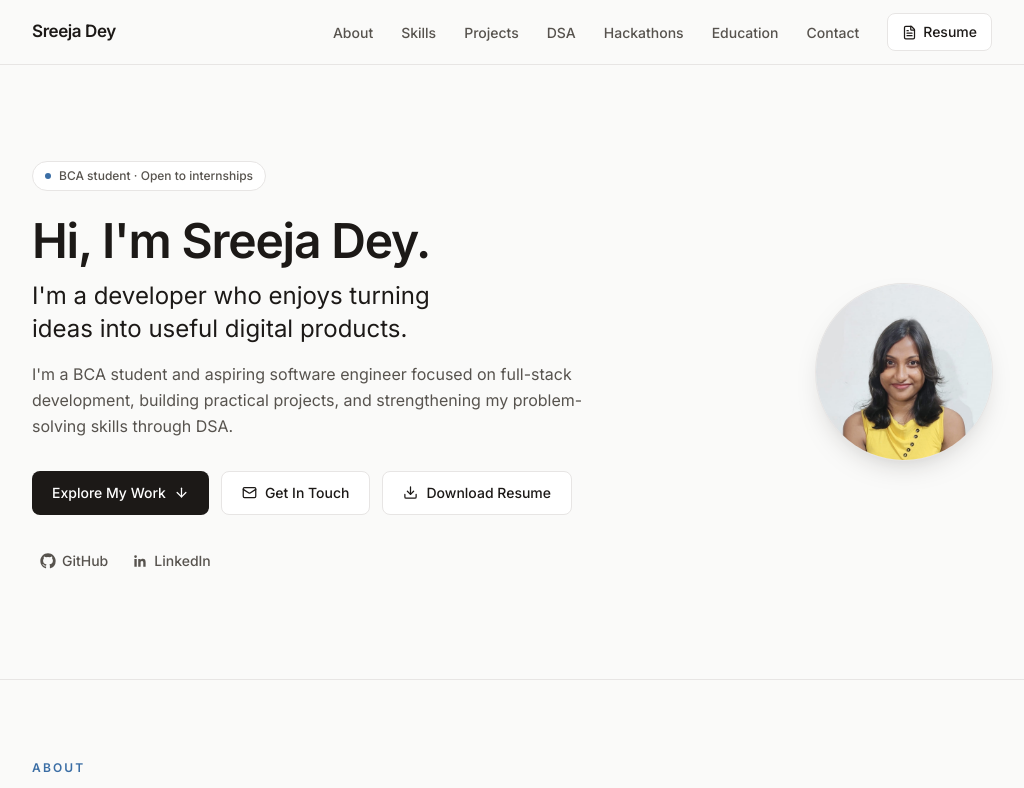
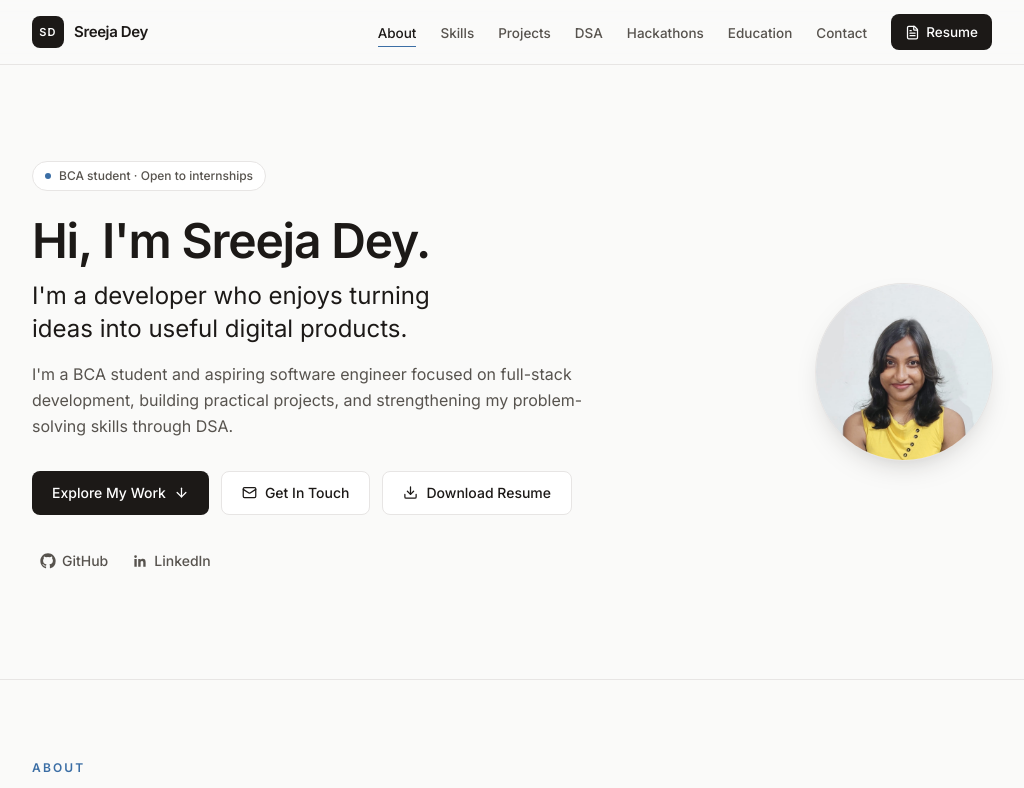
Before and after one commit to Exploring-glitch/sreeja-dey-portfolio, a React (Vite) app: page / in a window 1280 px wide. Shown: the top 788 px of the page, without its empty margins (128-1152 px from the left). Built offline with nearby package versions, Linux system fonts and the light colour scheme.

Commit message:
feat: highlight the active section in the navbar

```diff
--- a/src/components/Navbar.jsx
+++ b/src/components/Navbar.jsx
@@ -1,9 +1,13 @@
 import { useEffect, useState } from "react";
 import { FileText, Menu, X } from "lucide-react";
 import { navLinks, profile } from "../data/portfolio";
+import useActiveSection from "../hooks/useActiveSection";
+
+const sectionIds = navLinks.map((link) => link.href.slice(1));
 
 export default function Navbar() {
   const [open, setOpen] = useState(false);
+  const active = useActiveSection(sectionIds);
 
   useEffect(() => {
     if (!open) return;
@@ -15,36 +19,54 @@ export default function Navbar() {
   }, [open]);
 
   return (
-    <header className="sticky top-0 z-50 border-b border-[#E7E5E4] bg-[#FAFAF9]/90 backdrop-blur">
+    <header className="sticky top-0 z-50 border-b border-line bg-paper/85 backdrop-blur-md">
       <nav
         aria-label="Primary"
         className="mx-auto flex h-16 max-w-5xl items-center justify-between px-5 sm:px-8"
       >
         <a
           href="#top"
-          className="text-[17px] font-semibold tracking-tight text-[#1C1917]"
+          className="group flex items-center gap-2.5 text-[15px] font-semibold tracking-tight text-ink"
         >
+          <span
+            aria-hidden="true"
+            className="flex h-8 w-8 items-center justify-center rounded-lg bg-ink text-[11px] font-semibold tracking-widest text-white transition-colors group-hover:bg-accent"
+          >
+            SD
+          </span>
           Sreeja Dey
         </a>
 
-        <ul className="hidden items-center gap-7 md:flex">
-          {navLinks.map((link) => (
+        <ul className="hidden items-center gap-6 md:flex">
+          {navLinks.map((link) => {
+            const isActive = active === link.href.slice(1);
+            return (
               <li key={link.href}>
                 <a
                   href={link.href}
-                className="text-sm font-medium text-[#57534E] transition-colors hover:text-[#1C1917]"
+                  aria-current={isActive ? "location" : undefined}
+                  className={`group relative text-[13.5px] font-medium transition-colors ${
+                    isActive ? "text-ink" : "text-muted hover:text-ink"
+                  }`}
                 >
                   {link.label}
+                  <span
+                    aria-hidden="true"
+                    className={`absolute -bottom-1.5 left-0 h-px w-full origin-left bg-accent transition-transform duration-200 ${
+                      isActive ? "scale-x-100" : "scale-x-0 group-hover:scale-x-100"
+                    }`}
+                  />
                 </a>
               </li>
-          ))}
+            );
+          })}
           {profile.resumeUrl && (
             <li>
               <a
                 href={profile.resumeUrl}
                 target="_blank"
                 rel="noreferrer"
-                className="inline-flex items-center gap-1.5 rounded-lg border border-[#E7E5E4] bg-white px-3.5 py-2 text-sm font-medium text-[#1C1917] transition hover:border-[#3B6EA5] hover:text-[#3B6EA5]"
+                className="inline-flex items-center gap-1.5 rounded-lg bg-ink px-3.5 py-2 text-[13.5px] font-medium text-white transition-colors hover:bg-accent"
               >
                 <FileText size={15} aria-hidden="true" />
                 Resume
@@ -55,7 +77,7 @@ export default function Navbar() {
 
         <button
           type="button"
-          className="inline-flex items-center justify-center rounded-lg border border-[#E7E5E4] bg-white p-2 text-[#1C1917] md:hidden"
+          className="inline-flex items-center justify-center rounded-lg border border-line bg-white p-2 text-ink transition-colors hover:border-line-strong md:hidden"
           aria-expanded={open}
           aria-controls="mobile-menu"
           aria-label={open ? "Close menu" : "Open menu"}
@@ -66,26 +88,37 @@ export default function Navbar() {
       </nav>
 
       {open && (
-        <div id="mobile-menu" className="border-t border-[#E7E5E4] md:hidden">
-          <ul className="space-y-1 px-5 py-4">
-            {navLinks.map((link) => (
+        <div
+          id="mobile-menu"
+          className="border-t border-line bg-paper/95 backdrop-blur-md md:hidden"
+        >
+          <ul className="space-y-0.5 px-5 py-4">
+            {navLinks.map((link) => {
+              const isActive = active === link.href.slice(1);
+              return (
                 <li key={link.href}>
                   <a
                     href={link.href}
                     onClick={() => setOpen(false)}
-                  className="block rounded-lg px-3 py-2.5 text-[15px] font-medium text-[#1C1917] hover:bg-white"
+                    aria-current={isActive ? "location" : undefined}
+                    className={`block rounded-lg px-3 py-2.5 text-[15px] font-medium transition-colors ${
+                      isActive
+                        ? "bg-accent-soft text-accent-dark"
+                        : "text-ink hover:bg-paper-soft"
+                    }`}
                   >
                     {link.label}
                   </a>
                 </li>
-            ))}
+              );
+            })}
             {profile.resumeUrl && (
-              <li>
+              <li className="pt-2">
                 <a
                   href={profile.resumeUrl}
                   target="_blank"
                   rel="noreferrer"
-                  className="mt-1 flex items-center gap-2 rounded-lg border border-[#E7E5E4] bg-white px-3 py-2.5 text-[15px] font-medium"
+                  className="flex items-center gap-2 rounded-lg bg-ink px-3 py-2.5 text-[15px] font-medium text-white transition-colors hover:bg-accent"
                 >
                   <FileText size={15} aria-hidden="true" />
                   Resume
--- /dev/null
+++ b/src/hooks/useActiveSection.js
@@ -0,0 +1,28 @@
+import { useEffect, useState } from "react";
+
+/** Tracks which in-page section is currently in the reading area of the viewport. */
+export default function useActiveSection(ids) {
+  const [active, setActive] = useState("");
+
+  useEffect(() => {
+    if (!("IntersectionObserver" in window)) return;
+
+    const sections = ids
+      .map((id) => document.getElementById(id))
+      .filter(Boolean);
+    if (!sections.length) return;
+
+    const observer = new IntersectionObserver(
+      (entries) => {
+        const visible = entries.find((entry) => entry.isIntersecting);
+        if (visible) setActive(visible.target.id);
+      },
+      { rootMargin: "-45% 0px -50% 0px", threshold: 0 }
+    );
+
+    sections.forEach((section) => observer.observe(section));
+    return () => observer.disconnect();
+  }, [ids]);
+
+  return active;
+}
```
Lines whose indentation alone changed are shown as unchanged.
